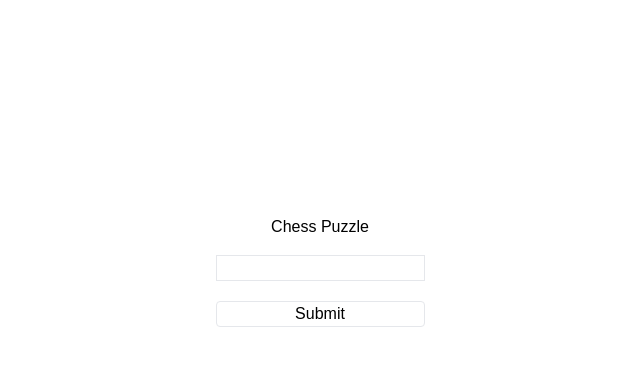
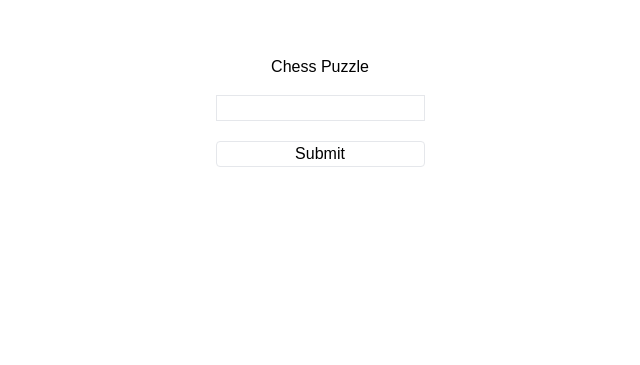
Before and after one commit to M0bilizer/Chess-Puzzle-Text2SQL, a Next.js app in the folder frontend/: page / in a window 1280 px wide. Shown: the part 105-470 px from the top of the page, without its empty margins (328-968 px from the left). Built offline with nearby package versions, Linux system fonts and the light colour scheme.

Commit message:
fix: minor changes

```diff
--- a/frontend/app/page.tsx
+++ b/frontend/app/page.tsx
@@ -54,7 +54,7 @@ export default function Home() {
   };
 
   return (
-    <div className="w-1/3 h-full ml-auto mr-auto pl-4 rounded-lg flex flex-col items-center justify-center gap-4">
+    <div className="w-1/3 h-full ml-auto mr-auto pl-4 rounded-lg flex flex-col items-center pt-40 gap-4">
       <h1>Chess Puzzle</h1>
       <form onSubmit={handleSubmit} className="flex flex-col gap-5">
         <input type="text" value={inputValue} className="border" onChange={(e) => setInputValue(e.target.value)} />
```
Also changed, not shown: 1 other file (tests, documents, lock files or other folders).
